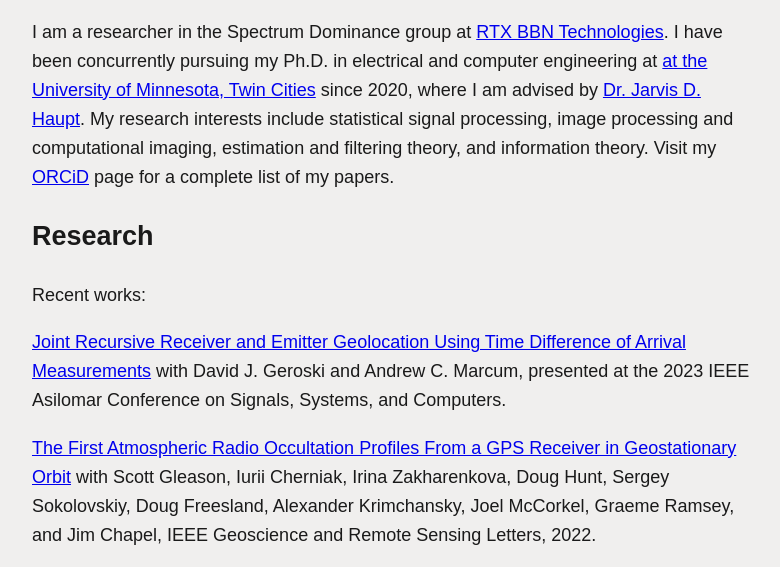
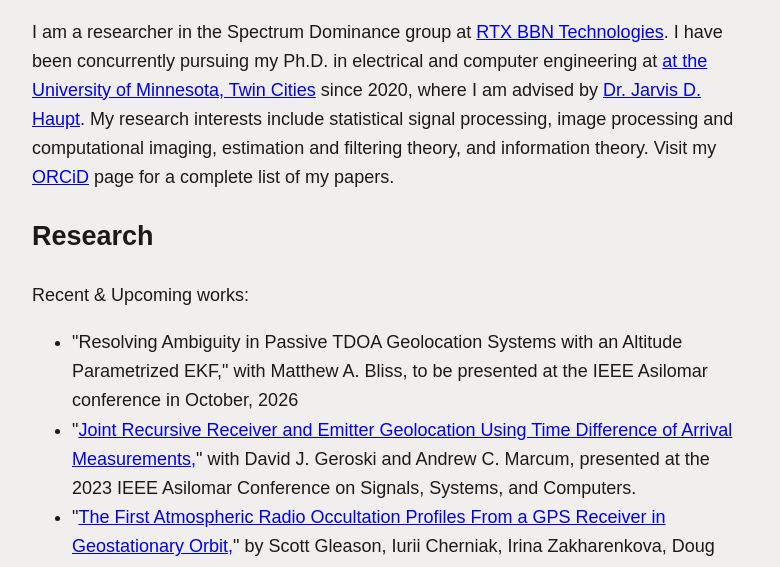
Before and after one commit to liamjcoulter/liamjcoulter.github.io, a plain HTML site: page index.html in a window 1280 px wide. Shown: the part 89-656 px from the top of the page, without its empty margins (248-1028 px from the left). Drawn offline with Linux system fonts and the light colour scheme.

Commit message:
Update index.html

```diff
--- a/index.html
+++ b/index.html
@@ -54,17 +54,17 @@
 		  Research
 	  </h2>
     	<p>
-			Recent works:
+			Recent & Upcoming works:
 		</p>
 
-		<p>
-			<a href="https://ieeexplore.ieee.org/document/10476880">Joint Recursive Receiver and Emitter Geolocation Using Time Difference of Arrival Measurements</a>
-			with David J. Geroski and Andrew C. Marcum, presented at the 2023 IEEE Asilomar Conference on Signals, Systems, and Computers.
-		</p>
-		<p>
-			<a href="https://ieeexplore.ieee.org/document/9804730">The First Atmospheric Radio Occultation Profiles From a GPS Receiver in Geostationary Orbit</a>
-			with Scott Gleason, Iurii Cherniak, Irina Zakharenkova, Doug Hunt, Sergey Sokolovskiy, Doug Freesland, Alexander Krimchansky, Joel McCorkel, Graeme Ramsey, and Jim Chapel, IEEE Geoscience and Remote Sensing Letters, 2022.
-		</p>
+		<ul>
+			<li>&quot;Resolving Ambiguity in Passive TDOA Geolocation Systems with an Altitude Parametrized EKF,&quot; with Matthew A. Bliss, to be presented at the IEEE Asilomar conference in October, 2026</li>
+			<li>&quot;<a href="https://ieeexplore.ieee.org/document/10476880">Joint Recursive Receiver and Emitter Geolocation Using Time Difference of Arrival Measurements,</a>&quot;
+			with David J. Geroski and Andrew C. Marcum, presented at the 2023 IEEE Asilomar Conference on Signals, Systems, and Computers.</li>
+			<li>&quot;<a href="https://ieeexplore.ieee.org/document/9804730">The First Atmospheric Radio Occultation Profiles From a GPS Receiver in Geostationary Orbit,</a>&quot;
+			by Scott Gleason, Iurii Cherniak, Irina Zakharenkova, Doug Hunt, Sergey Sokolovskiy, Doug Freesland, Alexander Krimchansky, Joel McCorkel, <b>Liam Coulter</b>, Graeme Ramsey, and Jim Chapel, IEEE Geoscience and Remote Sensing Letters, 2022.</li>
+		</ul>
+
 	</div>
 
 
```
